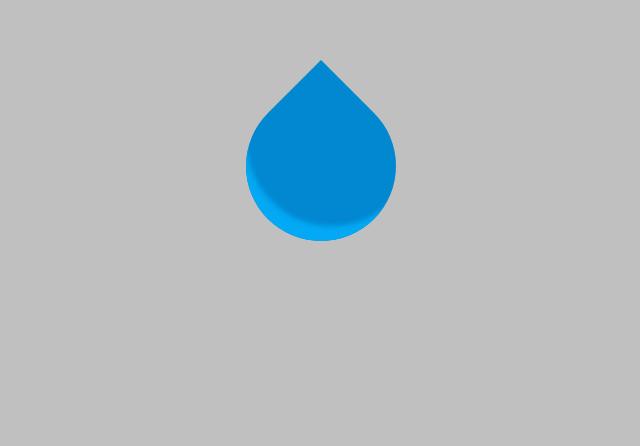
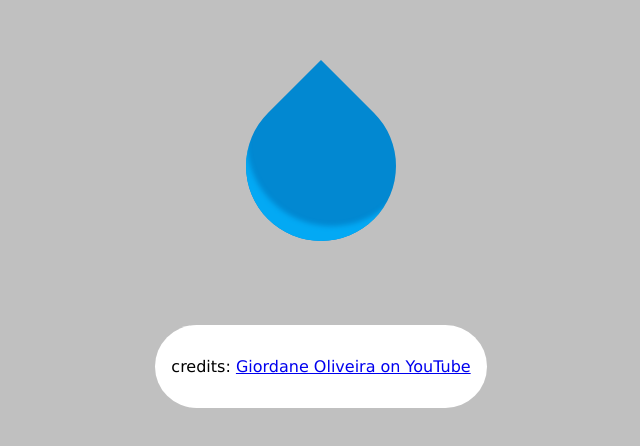
Before and after one commit to weslleyfaria/youtube-channel-designs, a plain HTML site: page index.html in a window 1280 px wide. Shown: the part 234-680 px from the top of the page, without its empty margins (319-959 px from the left). Drawn offline with Linux system fonts and the light colour scheme.

Commit message:
update style

```diff
--- a/index.html
+++ b/index.html
@@ -8,5 +8,8 @@
 </head>
 <body>
     <div class="droplet"></div>
+    <div class="credits">
+        <p>credits: <a href="https://www.youtube.com/channel/UCANI94YmcIGmabIDPx5oHYg" target="_blank">Giordane Oliveira on YouTube</a></p>
+    </div>
 </body>
 </html>
--- a/style/style.css
+++ b/style/style.css
@@ -8,6 +8,7 @@ body {
 }
 
 .droplet {
+    position: absolute;
     background-color: #0288d1;
     height: 150px;
     width: 150px;
@@ -15,3 +16,12 @@ body {
     transform: rotate(45deg);
     box-shadow: -10px -25px 5px -10px #03a9f4 inset; /*ajustando os dois primeiros valores é possível alterar a posição da sombra*/
 }
+
+.credits {
+    position: relative;
+    padding: 1em;
+    background-color: white;
+    top: 200px;
+    font-family: 'Lucida Sans', 'Lucida Sans Regular', 'Lucida Grande', 'Lucida Sans Unicode', Geneva, Verdana, sans-serif;
+    border-radius: 3em;
+}
```
